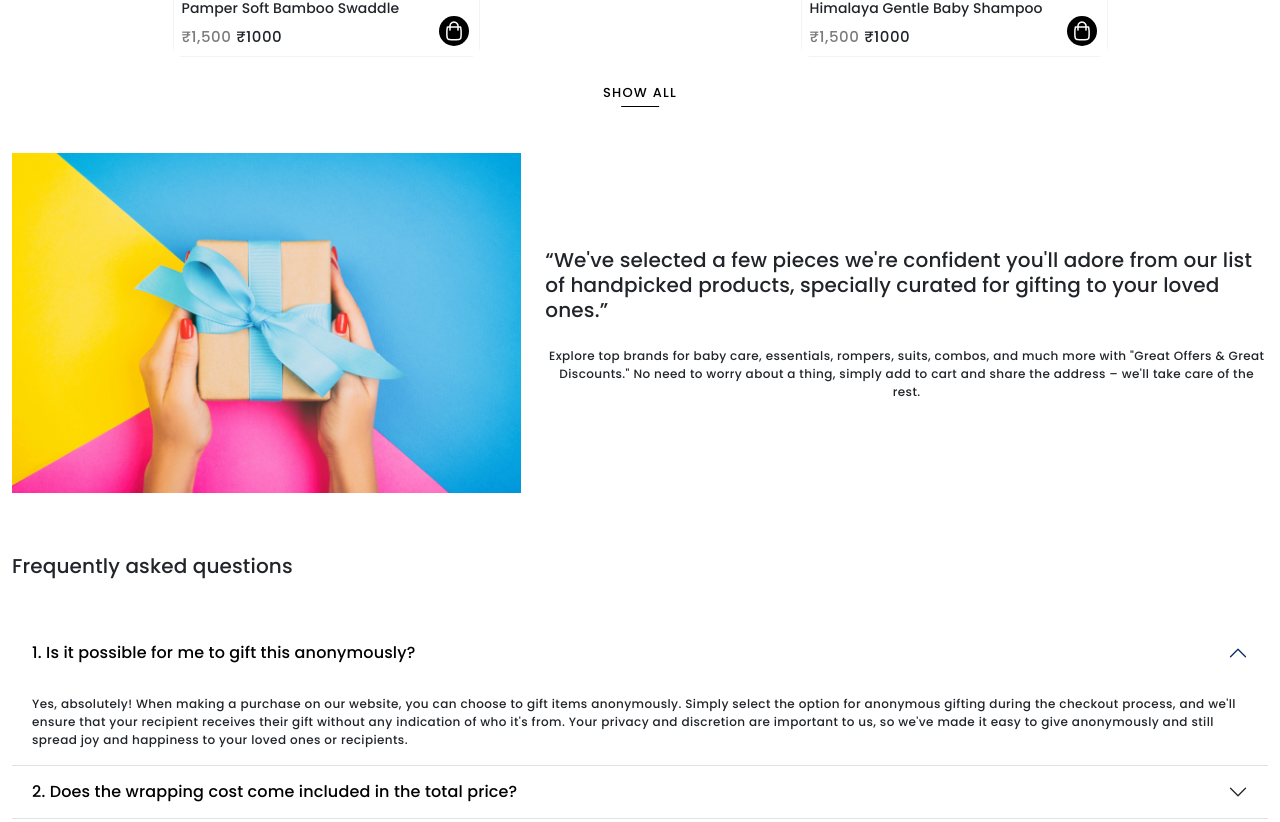
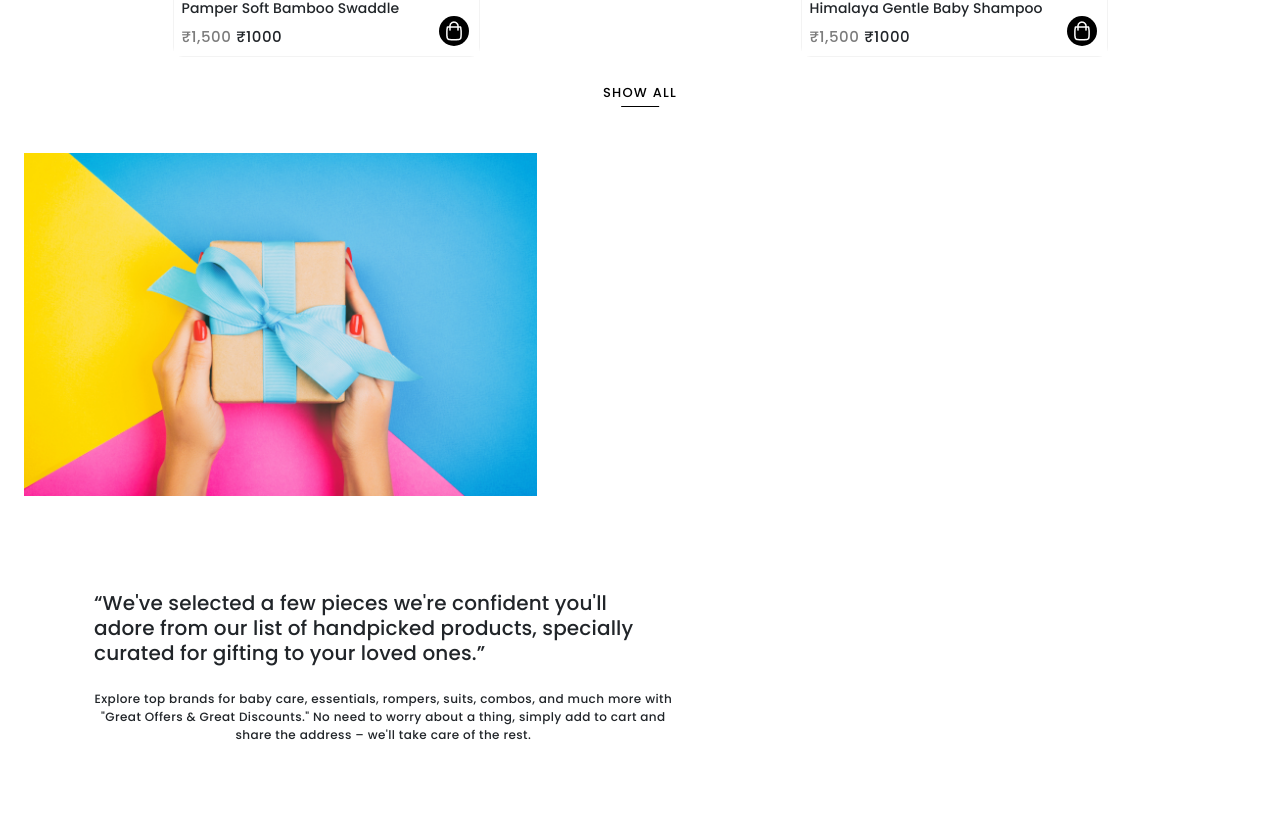
Before and after one commit to ayushsharma777/NextJS-Projects, a Next.js app in the folder thebabycart/: page /giftcollection in a window 1280 px wide. Shown: the part 1718-2540 px from the top of the page. Built offline with nearby package versions, Linux system fonts and the light colour scheme.

Commit message:
ui fixed

```diff
--- a/thebabycart/app/css/responsive.lg.css
+++ b/thebabycart/app/css/responsive.lg.css
@@ -44,8 +44,8 @@
 
   .brand-Item-Image {
     margin: 0px !important;
-    height: auto;
-    width: 100%;
+    height: auto !important;
+    width: 100% !important;
   }
 
   /* ---Utilities------ */
--- a/thebabycart/app/giftcollection/page.js
+++ b/thebabycart/app/giftcollection/page.js
@@ -87,7 +87,7 @@ const page = () => {
         <Panel
           textHead="Delight your loved ones with"
           textTag="chosen products, curated specifically for gifting to your loved ones"
-          bgImage="/images/giftcollectionpage/panelImage.png"
+          bgImage="/images/GiftCollectionPage/panelImage.png"
           bgColor="#FFFFFF"
           hideButton={true}
         />
@@ -102,11 +102,11 @@ const page = () => {
 
         <div className="nav-body-separator"></div>
 
-        <div className="row">
+        <div className="container-fluid">
           <div className="col-12 col-md-5">
             <img
-              src="/images/giftcollectionpage/giftImage.png"
-              alt=""
+              src="/images/GiftCollectionPage/giftImage.png"
+              alt="Gift Image"
               style={{ width: "100%" }}
             />
           </div>
```
